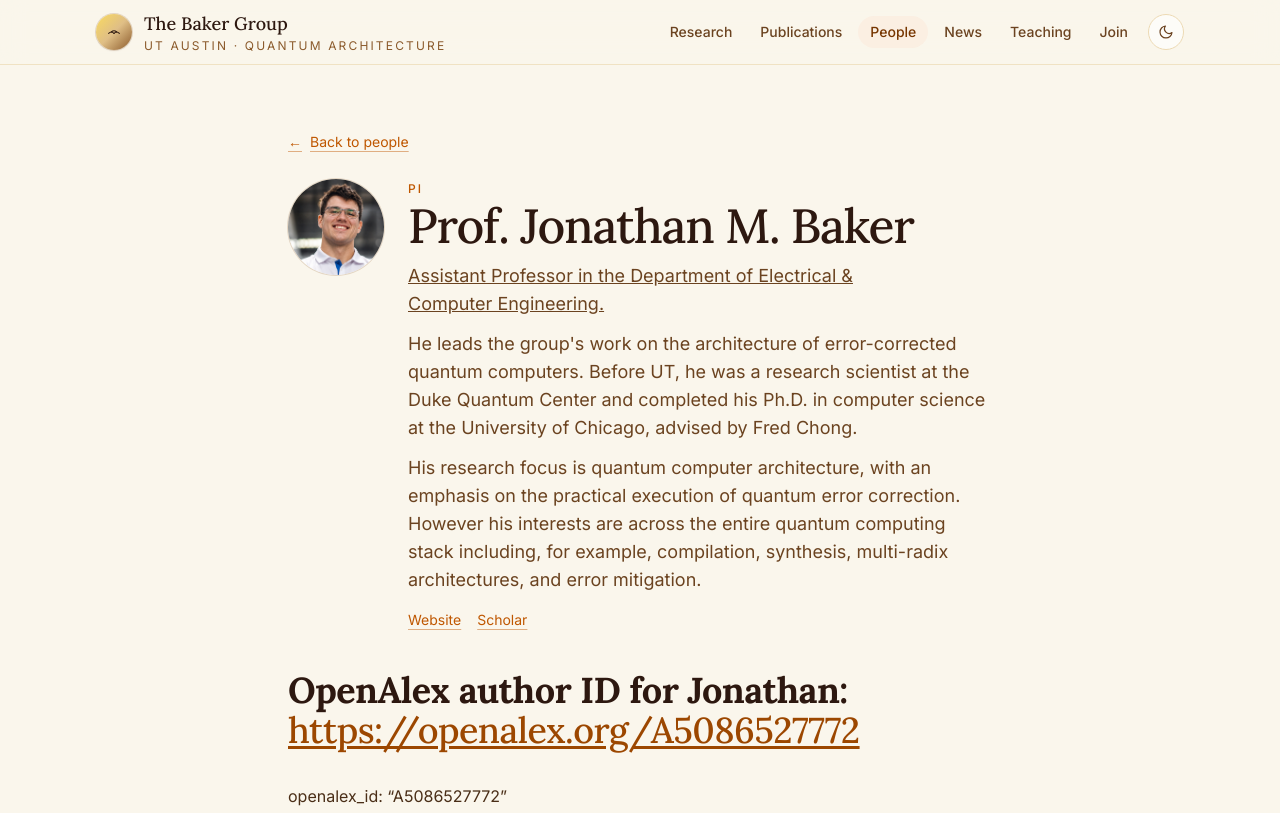
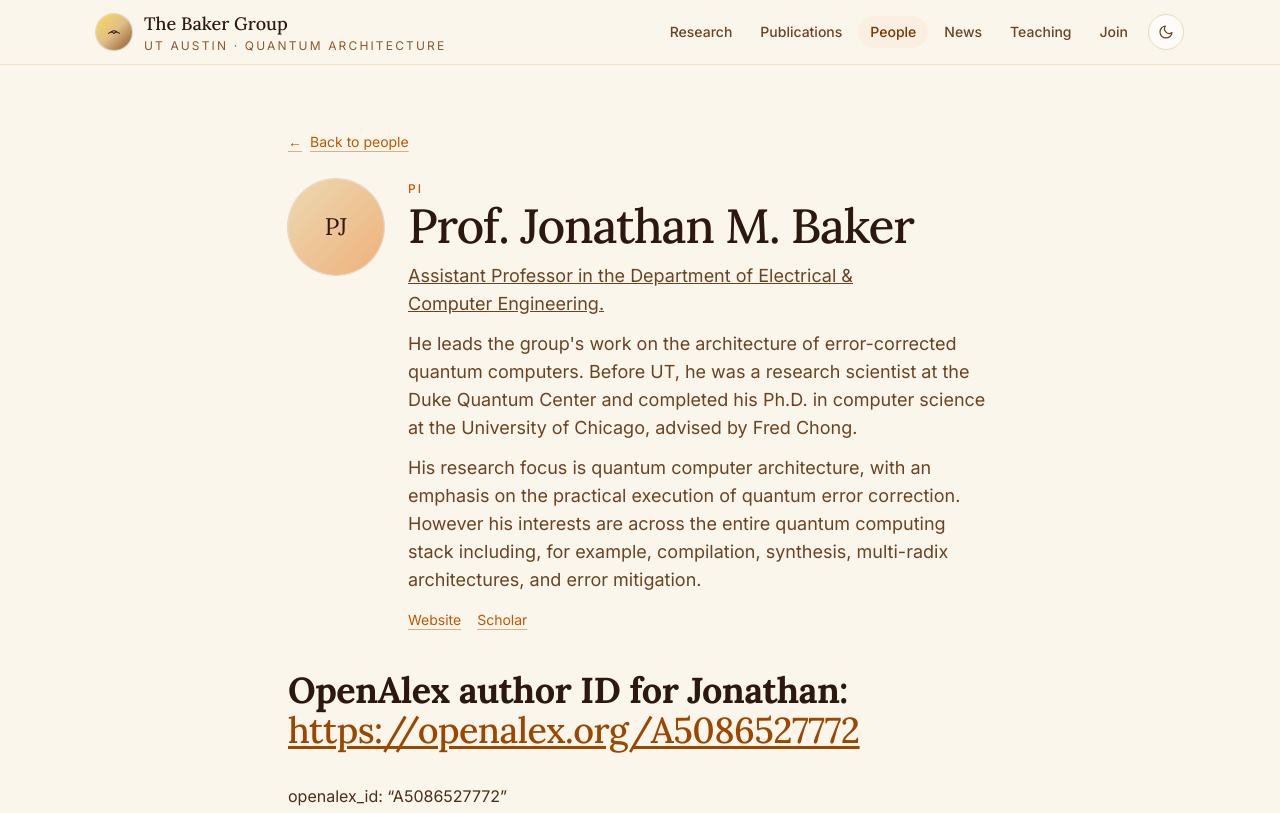
Before and after one commit to Baker-Group-UT/baker-group-ut.github.io, an Astro site: page /people/baker in a window 1280 px wide. Shown: the top 813 px of the page. Built offline with nearby package versions, Linux system fonts and the light colour scheme; Astro itself is replaced by a stand-in of ours.

Commit message:
Clear image field in baker.md
Removed image path for Jonathan Baker.

```diff
--- a/src/content/people/baker.md
+++ b/src/content/people/baker.md
@@ -6,7 +6,7 @@ website: "https://www.jonathanmarkbaker.com"
 scholar: "https://scholar.google.com/citations?user=87cLl3gAAAAJ"
 order: 0
 joined: 2024-08-01
-image: "/images/people/jonathan.jpeg"
+image: ""
 image_zoom: 1
 image_y_shift: 150
 # --- Publication syncing ---------------------------------------------
```
